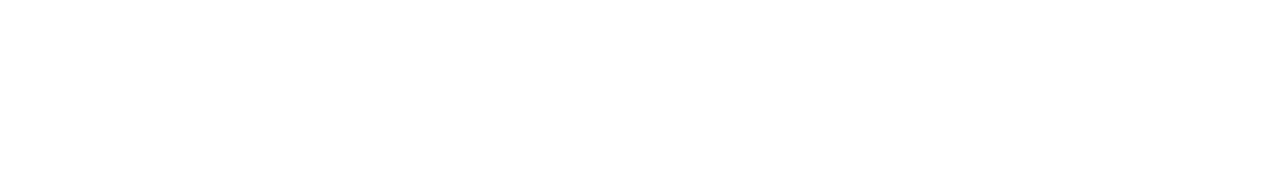
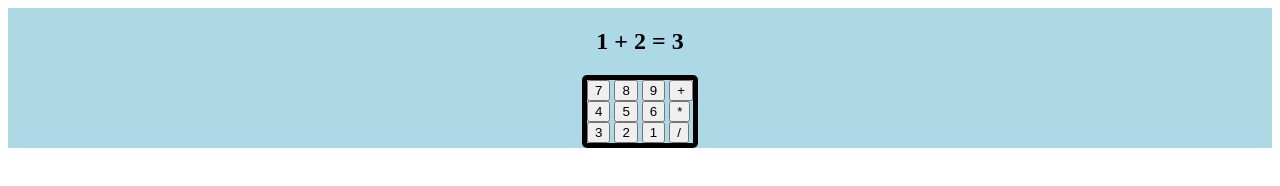
Before and after one commit to ItchyDev/Calculator-Project, a plain HTML site: page index.html in a window 1280 px wide. Drawn offline with Linux system fonts and the light colour scheme.

Commit message:
Rough Skeleton for the calculator

```diff
--- a/index.html
+++ b/index.html
@@ -7,6 +7,39 @@
     <link rel="stylesheet" href="styles.css">
 </head>
 <body>
+    <div class="calculator">
+        <div class="display">
+            <h2>
+                1 + 2 = 3
+            </h2>
+        </div>
+        <div class="buttons">
+            <div class="buttons1">
+        <button>7</button>
+        <button>8</button>
+        <button>9</button>
+        <button>+</button>
+    </div>
+    <div class="buttons2">
+        <button>4</button>
+        <button>5</button>
+        <button>6</button>
+        <button>*</button>
+    </div>
+    <div class="buttons3">
+        <button>3</button>
+        <button>2</button>
+        <button>1</button>
+        <button>/</button>
+    </div>
+        </div>
 
+
+    </div>
+
+
+
+<script src="script.js">
+</script>
 </body>
 </html>
--- a/script.js
+++ b/script.js
@@ -0,0 +1,17 @@
+let number1;
+let number2;
+let operator;
+
+
+function operate(number1,number2,operator){
+    if(operator === "+"){
+       calculated = number1 + number2
+    }else if(operator === "/"){
+        calculated = number1 / number2
+    }else if(operator === "*"){
+        calculated = number1 * number2
+    }
+}
+
+operate(1,10,"+")
+console.log(calculated)
--- a/styles.css
+++ b/styles.css
@@ -0,0 +1,15 @@
+.calculator{
+  display:flex;
+  flex-direction: column;
+  justify-content: center;
+  align-items: center;
+  background-color: lightblue;
+  margin: 0;
+  padding: 0;
+}
+.buttons{
+    margin: 0;
+    padding: 0;
+    border: 5px solid black;
+    border-radius: 5px;
+}
```
